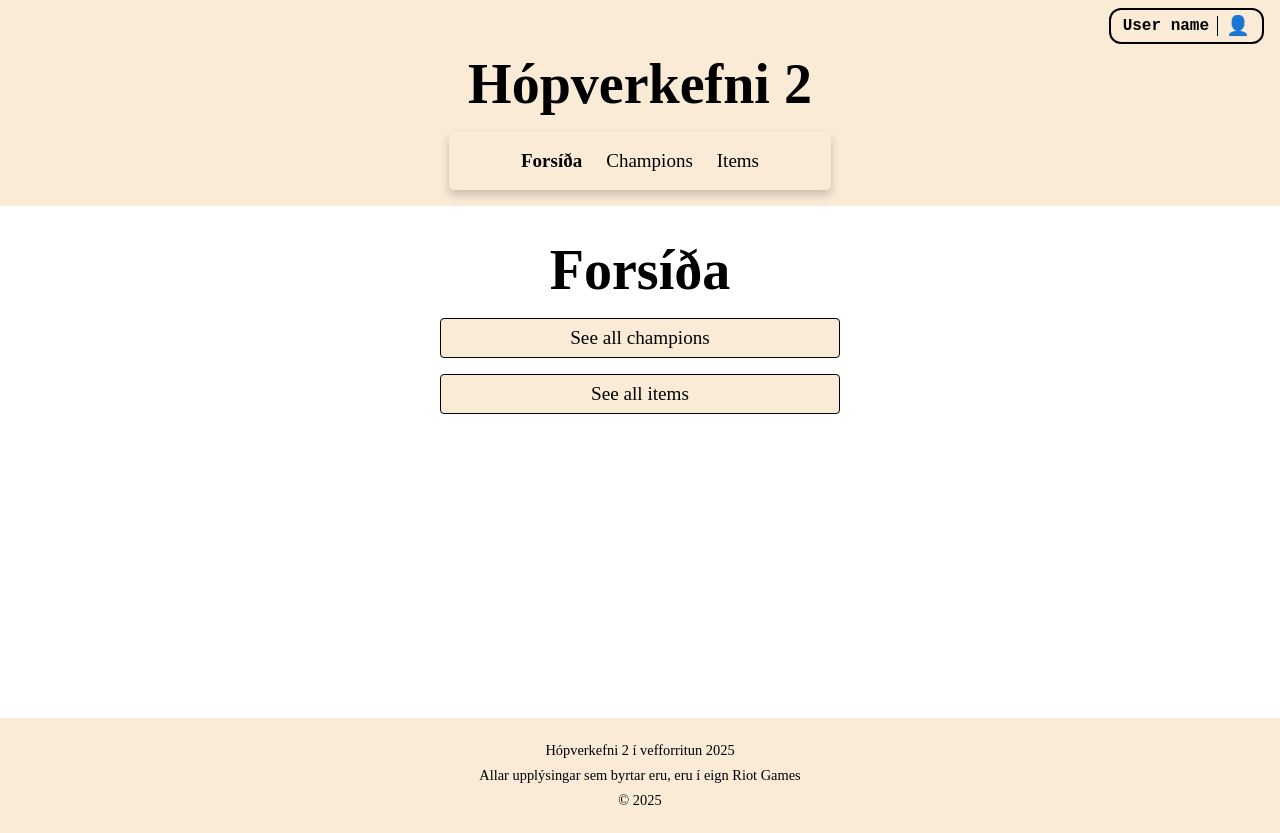
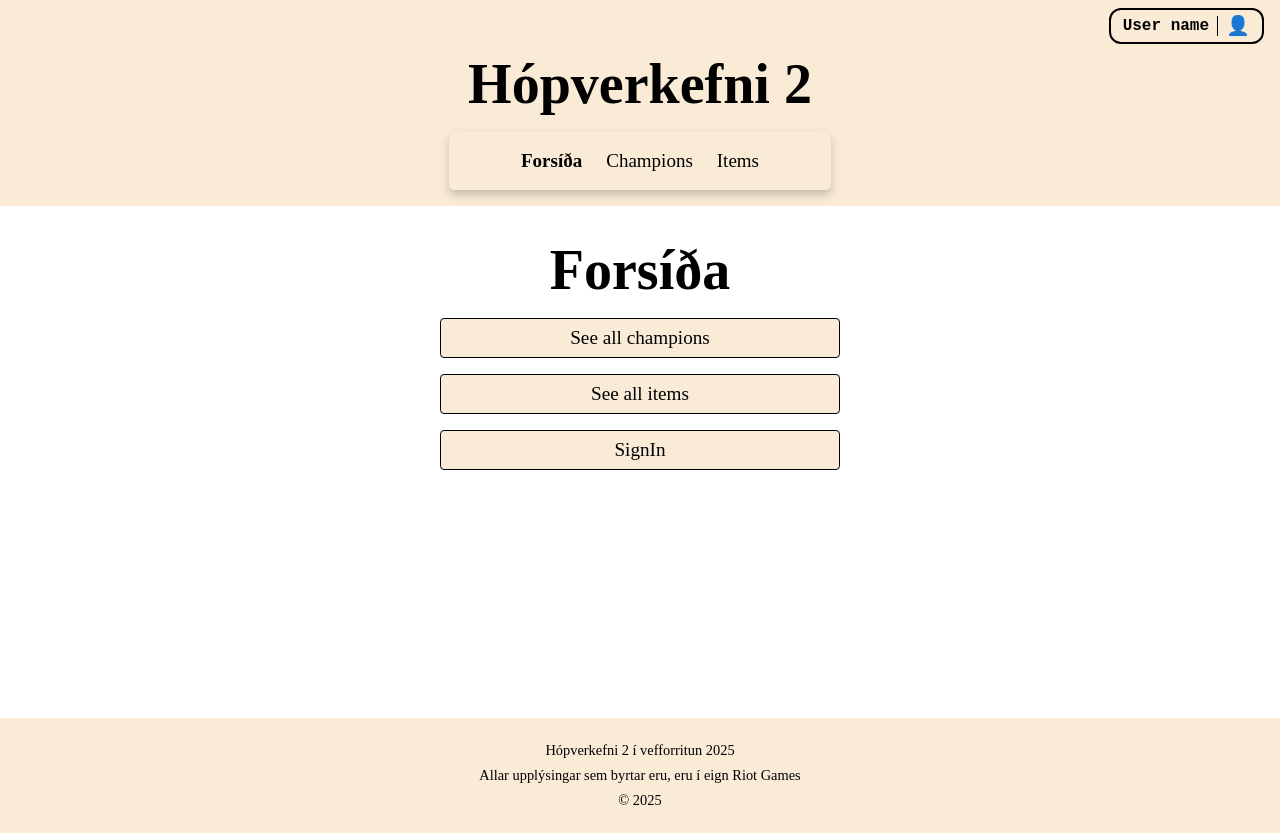
Before and after one commit to Klingsterina/Hop2-vef2-2025, a Next.js app: page / in a window 1280 px wide. Built offline with nearby package versions, Linux system fonts and the light colour scheme.

Commit message:
link a sign-in bætt við á forsíðu

```diff
--- a/src/app/page.tsx
+++ b/src/app/page.tsx
@@ -29,6 +29,7 @@ export default function Home() {
         <div className={styles.linkWrapper}>
           <Link className={styles.link} href="/champions">See all champions</Link>
           <Link className={styles.link} href="/items">See all items</Link>
+          <Link className={styles.link} href="/signin">SignIn</Link>
         </div>
       </div>
     </main>
```
